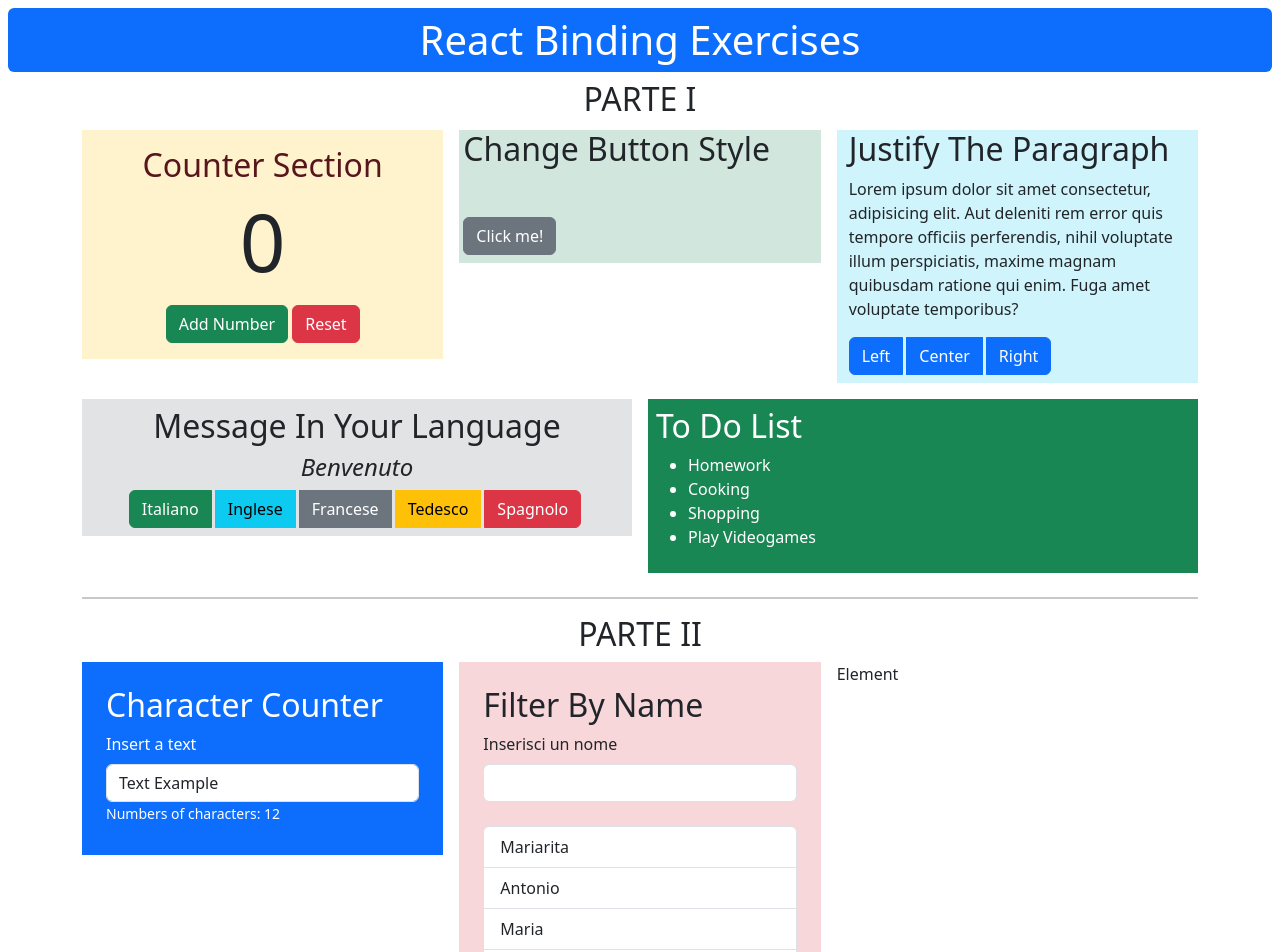
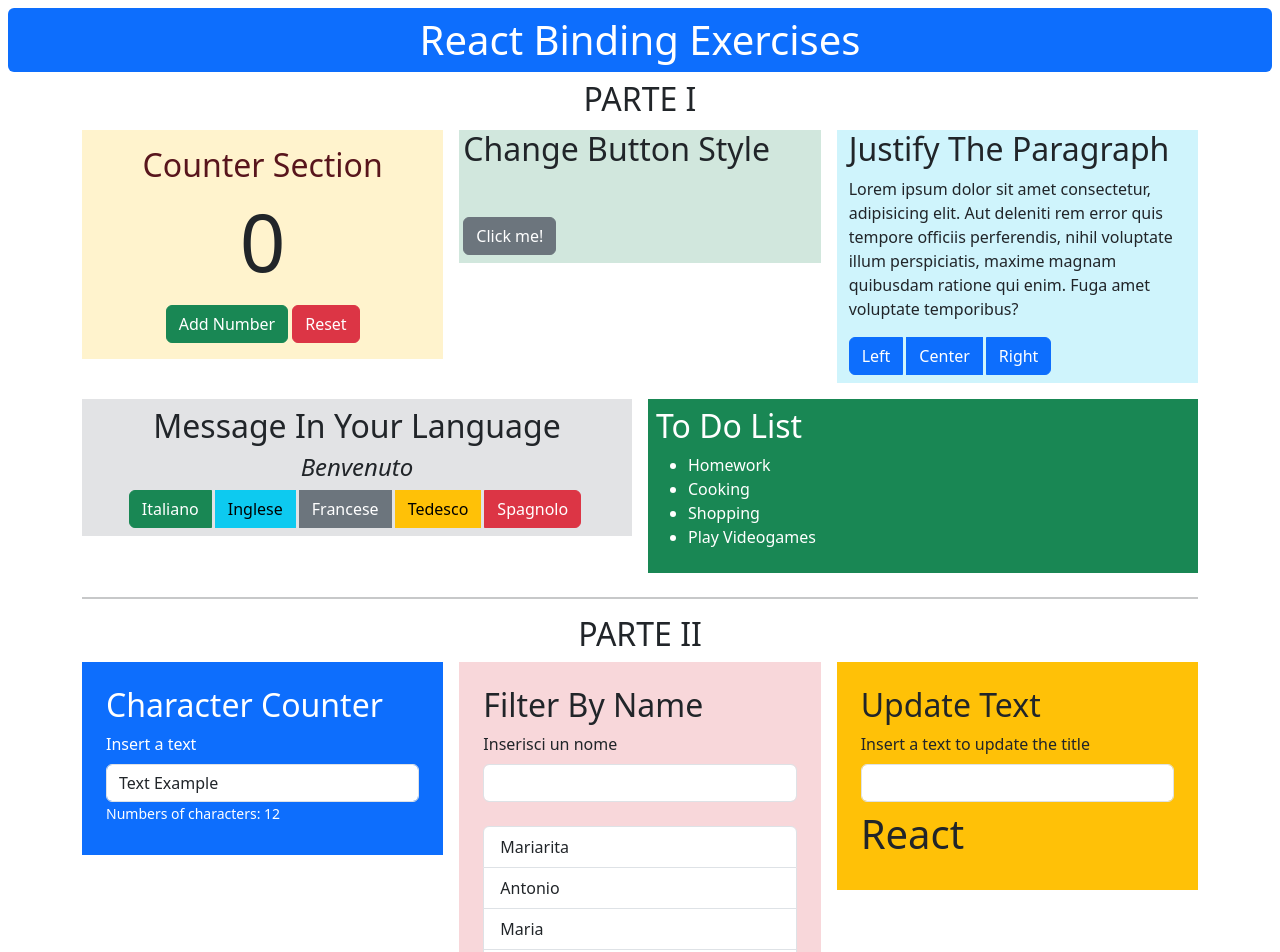
Before and after one commit to mariarita-depierro/react-binding, a React (Vite) app: page / in a window 1280 px wide. Shown: the top 952 px of the page. Built offline with nearby package versions, Linux system fonts and the light colour scheme.

Commit message:
add UpdateTextSection.jsx

```diff
--- a/src/components/layout/Main.jsx
+++ b/src/components/layout/Main.jsx
@@ -5,6 +5,7 @@ import MessageByLanguageSection from "../sections-parte1/MessageByLanguageSectio
 import ToDoListSection from "../sections-parte1/ToDoListSection";
 import CharacterCounterSection from "../sections-parte2/CharacterCounterSection";
 import FilterByNameSection from "../sections-parte2/FilterByNameSection";
+import UpdateTextSection from "../sections-parte2/UpdateTextSection";
 
 export default function Main() {
   return (
@@ -40,7 +41,9 @@ export default function Main() {
         <div class="col-md-4">
           <FilterByNameSection />
         </div>
-        <div class="col-md-4">Element</div>
+        <div class="col-md-4">
+          <UpdateTextSection />
+        </div>
 
         {/* <!-- Quarta riga --> */}
         <div class="col-md-6">Element</div>
@@ -50,10 +53,6 @@ export default function Main() {
     </main>
   );
 }
-
-/* 3. aggiorna il contenuto di un tag <h1> con il testo inserito dall'utente in una casella di input,
-sostituendo il valore precedente ad ogni modifica
- */
 
 /* 4. unisci in tempo reale il valore di due input distinti (nome e cognome)
 visualizzando il risultato completo in un unico elemento di testo
--- /dev/null
+++ b/src/components/sections-parte2/UpdateTextSection.jsx
@@ -0,0 +1,25 @@
+/* 3. aggiorna il contenuto di un tag <h1> con il testo
+inserito dall'utente in una casella di input,
+sostituendo il valore precedente ad ogni modifica*/
+
+import { useState } from "react";
+
+export default function UpdateTextSection() {
+  const [text, setText] = useState("React");
+
+  return (
+    <section className="bg-warning p-4">
+      <h2>Update Text</h2>
+      <label htmlFor="text" className="form-label">
+        Insert a text to update the title
+      </label>
+      <input
+        onChange={(e) => setText(e.target.value)}
+        id="text"
+        type="text"
+        className="form-control"
+      />
+      <h1 className="mt-2">{text}</h1>
+    </section>
+  );
+}
```
